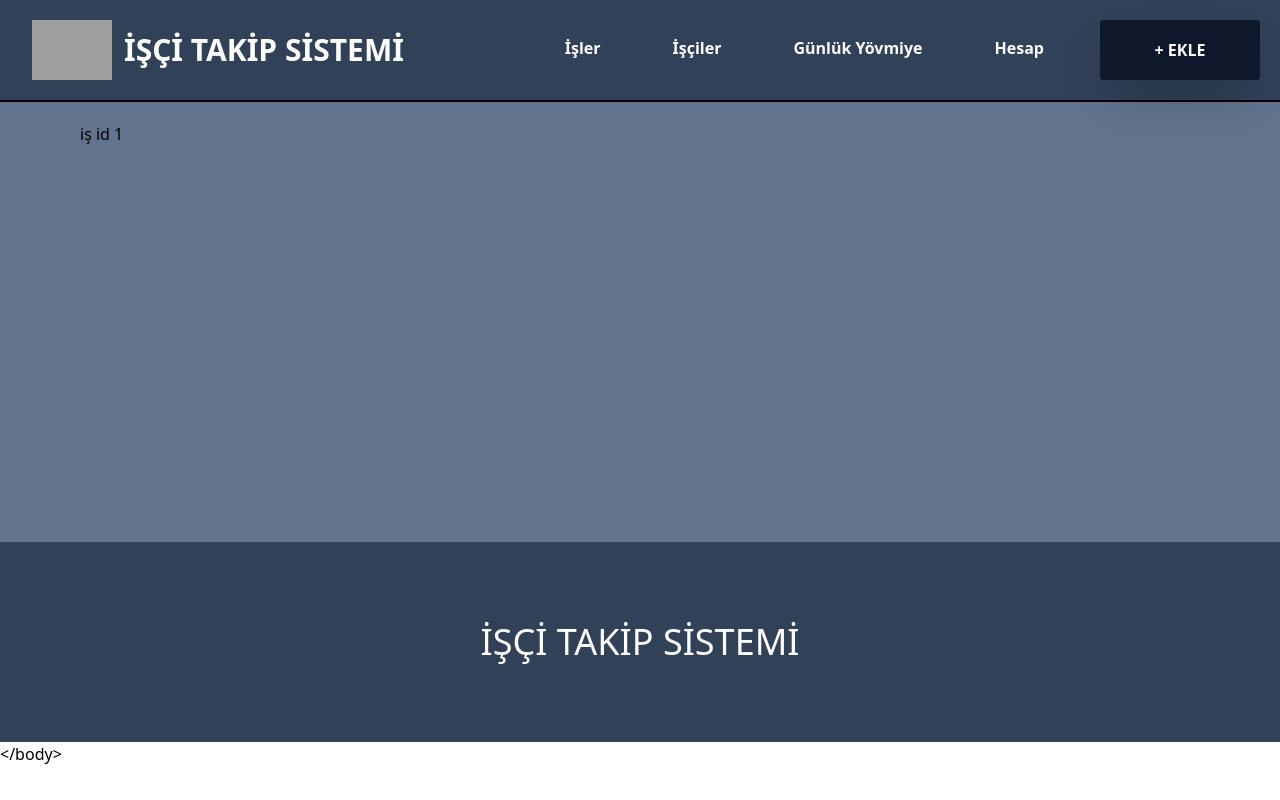
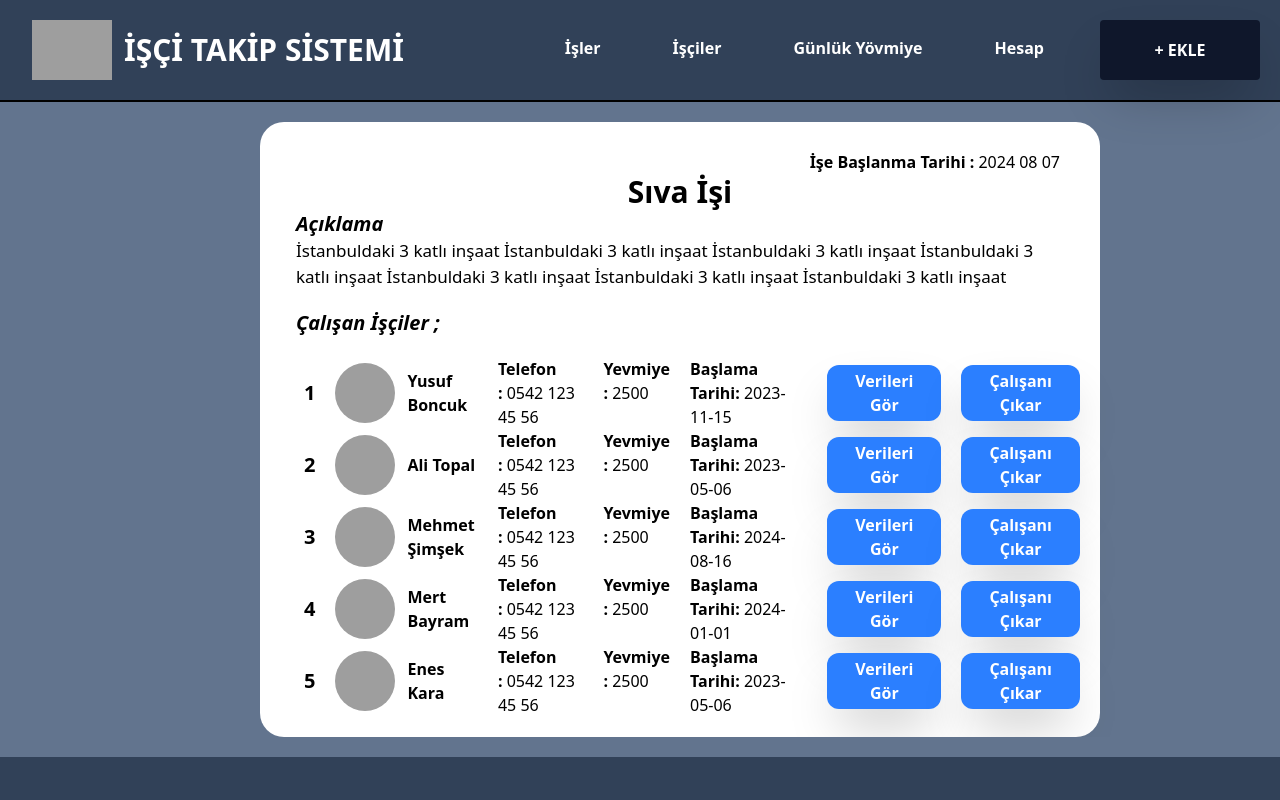
Before and after one commit to zafergnes/isci_takip_sistemi, a React (Vite) app in the folder frontend/: page /work/1 in a window 1280 px wide. Shown: the top 800 px of the page. Built offline with nearby package versions, Linux system fonts and the light colour scheme; grey boxes are pictures that could not be loaded.

Commit message:
work sayfası aşama1

```diff
--- a/frontend/src/components/Workcard.jsx
+++ b/frontend/src/components/Workcard.jsx
@@ -47,15 +47,15 @@ const Workcard = ({ works }) => {
             <p className="flex justify-center items-center opacity-50 font-bold "></p>
           </div>
           <div className="p-2">
-            <p className="font-bold">Çalışan İşçiler</p>
+            {/* <p className="font-bold">Çalışan İşçiler</p>
             {workers.map((x, i) => {
               return (
                 <p>
                   {x.id} - {x.text}
                 </p>
               );
-            })}
-            <div className="mt-5">
+            })} */}
+            <div className="">
               <b>İş durumu :&nbsp;</b>
               {status}
             </div>
--- a/frontend/src/pages/Wallet.jsx
+++ b/frontend/src/pages/Wallet.jsx
@@ -9,15 +9,15 @@ const Wallet = () => {
     <div className="flex justify-center items-center gap-5  min-h-[700px]  w-full">
       <Link to={"/wallet-work"}>
         <div className="shadow-2xl">
-          <Button variant="contained" className="w-[350px] h-[150px]">
-            <BsBuildings className="w-[60px]  h-[60px] mr-5" />
+          <Button variant="contained" className="w-[300px] h-[100px]">
+            <BsBuildings className="w-[60px]  h-[60px] mr-10" />
             <p className="text-2xl font-bold">İŞ HESABI</p>
           </Button>
         </div>
       </Link>
       <div className="shadow-2xl">
         <Link to={"/wallet-worker"}>
-          <Button variant="contained" className="w-[350px] h-[150px] ">
+          <Button variant="contained" className="w-[300px] h-[100px]">
             <GoPeople className="w-[60px]  h-[60px] mr-5" />
             <p className="text-2xl font-bold">ÇALIŞAN HESABI</p>
           </Button>
--- a/frontend/src/pages/Work.jsx
+++ b/frontend/src/pages/Work.jsx
@@ -1,14 +1,138 @@
 import React from 'react'
-import { useParams } from 'react-router-dom'
+import { Link, useParams } from "react-router-dom";
 
 const Work = () => {
-    let {id} = useParams()
+  let { id } = useParams();
+  const works = {
+    //fake data
 
+    id: 5,
+    work_name: "Sıva İşi",
+    work_desc:
+      "İstanbuldaki 3 katlı inşaat İstanbuldaki 3 katlı inşaat İstanbuldaki 3 katlı inşaat İstanbuldaki 3 katlı inşaat İstanbuldaki 3 katlı inşaat İstanbuldaki 3 katlı inşaat İstanbuldaki 3 katlı inşaat  ",
+    work_start_date: "2024 08 07",
+    status: 0,
+    work_address: "İstanbuldaki 3 katlı inşaat",
+  };
+  const workers = [
+    {
+      id: 1,
+      name: "Yusuf",
+      surname: "Boncuk",
+      phone_number: "0542 123 45 56",
+      email: "yusufboncuk@gmail.com",
+      img: "https://i.pravatar.cc/302",
+      wage: 2500,
+      registration_date: "2023-11-15",
+    },
+    {
+      id: 2,
+      name: "Ali",
+      surname: "Topal",
+      phone_number: "0542 123 45 56",
+      email: "alitopal@gmail.com",
+      img: "https://i.pravatar.cc/301",
+      wage: 2500,
+      registration_date: "2023-05-06",
+    },
+    {
+      id: 3,
+      name: "Mehmet",
+      surname: "Şimşek",
+      phone_number: "0542 123 45 56",
+      email: "mehmetsimsek@gmail.com",
+      img: "https://i.pravatar.cc/303",
+      wage: 2500,
+      registration_date: "2024-08-16",
+    },
+    {
+      id: 4,
+      name: "Mert",
+      surname: "Bayram",
+      phone_number: "0542 123 45 56",
+      email: "mertbayram@gmail.com",
+      img: "https://i.pravatar.cc/304",
+      wage: 2500,
+      registration_date: "2024-01-01",
+    },
+    {
+      id: 5,
+      name: "Enes",
+      surname: "Kara",
+      phone_number: "0542 123 45 56",
+      email: "eneskara@gmail.com",
+      img: "https://i.pravatar.cc/306",
+      wage: 2500,
+      registration_date: "2023-05-06",
+    },
+  ];
   return (
     <div>
-      <p>iş id {id}</p>
+      <div className="bg-white rounded-3xl flex  justify-center items-center mx-auto p-5 w-[70%]">
+        <div>
+          <div>
+            <span className="flex justify-end px-5 pt-2">
+              <b>İşe Başlanma Tarihi :&nbsp;</b>
+              {works.work_start_date}
+            </span>
+            <p className="text-3xl font-bold text-center">{works.work_name}</p>
+          </div>
+          <div className="px-4">
+            <label className="text-xl italic font-bold">Açıklama </label>
+            <p className="text-[17px] ">{works.work_desc}</p>
+          </div>
+
+          <div className="flex flex-col items-start pl-4">
+            <div className=" ">
+              <p className="font-bold italic text-xl my-5">Çalışan İşçiler ;</p>
+              {workers.map((x, i) => {
+                return (
+                  <div className="flex justify-start items-center">
+                    <p className="m-2 font-bold text-xl">{i + 1}</p>
+                    <img
+                      className="h-[60px] rounded-full mx-3 my-1"
+                      src={x.img}
+                    />
+                    <div className="w-[130px]">
+                      <p className=" font-bold">{x.name + " " + x.surname}</p>
+                    </div>
+                    <div className="flex">
+                      <p className="ml-5">
+                        <b>Telefon :&nbsp;</b>
+                        {x.phone_number}
+                      </p>
+                      <p className="ml-5">
+                        <b>Yevmiye :&nbsp;</b>
+                        {x.wage}
+                      </p>
+                      <p className="ml-5">
+                        <b>Başlama Tarihi:&nbsp;</b>
+                        {x.registration_date}
+                      </p>
+                    </div>
+                    <div className="flex justify-center items-center ml-10 gap-5">
+                      <Link to={`/days_worked/${x.id}`}>
+                        <button className="flex items-center justify-center w-[100x]  h-[20px] p-7  bg-blue-500 text-white rounded-xl shadow-2xl  hover:bg-blue-600">
+                          <p className="font-bold text-center ">Verileri Gör</p>
+                        </button>
+                      </Link>
+                      <Link to={`/days_worked/${x.id}`}>
+                        <button className="flex items-center justify-center w-[100x]  h-[20px] p-7  bg-blue-500 text-white rounded-xl shadow-2xl  hover:bg-blue-600">
+                          <p className="font-bold text-center ">
+                            Çalışanı Çıkar
+                          </p>
+                        </button>
+                      </Link>
+                    </div>
+                  </div>
+                );
+              })}
+            </div>
+          </div>
+        </div>
+      </div>
     </div>
   );
-}
+};
 
 export default Work
--- a/frontend/src/pages/Worker.jsx
+++ b/frontend/src/pages/Worker.jsx
@@ -29,6 +29,7 @@ const Worker = () => {
       "2025-05-12",
       "2025-05-13",
     ],
+
   };
 
   return (
```
